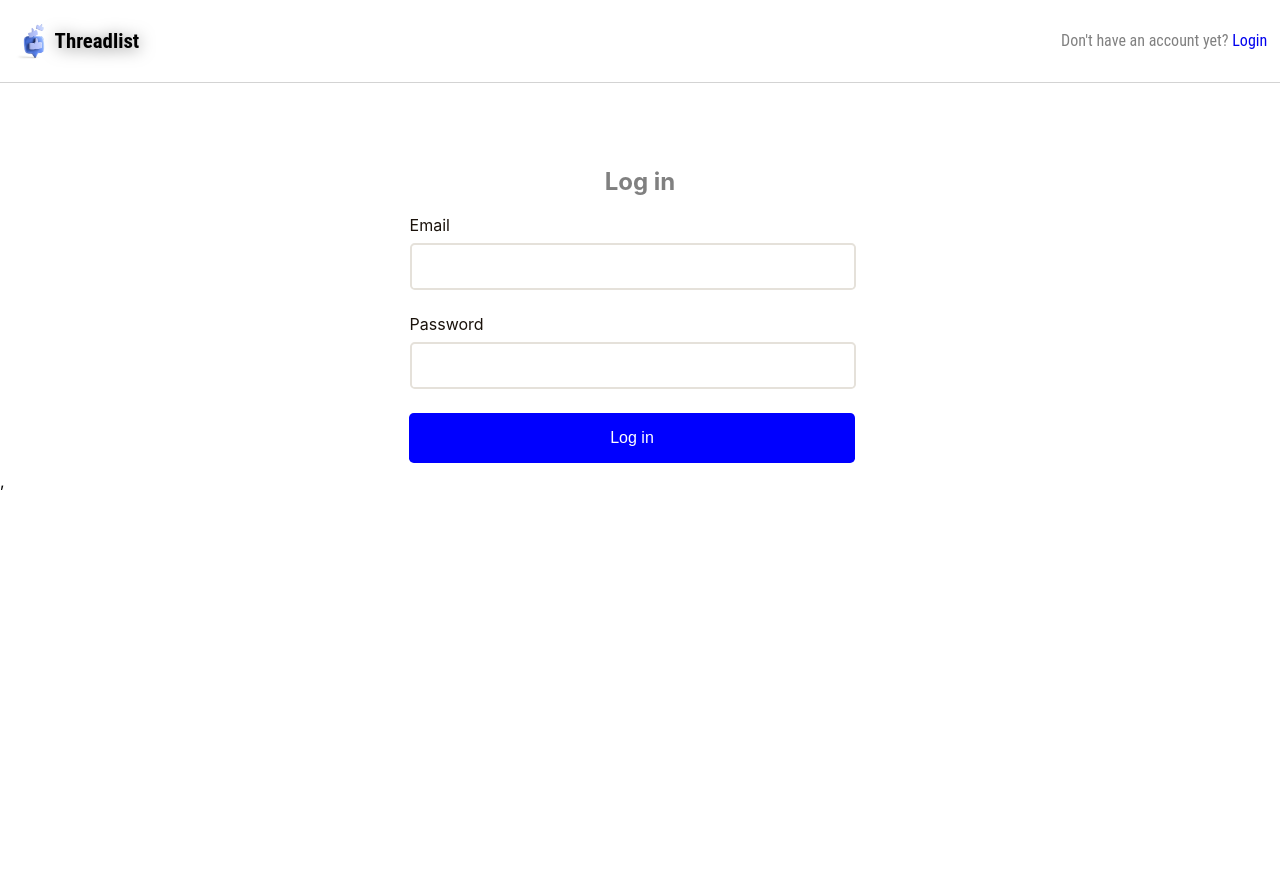
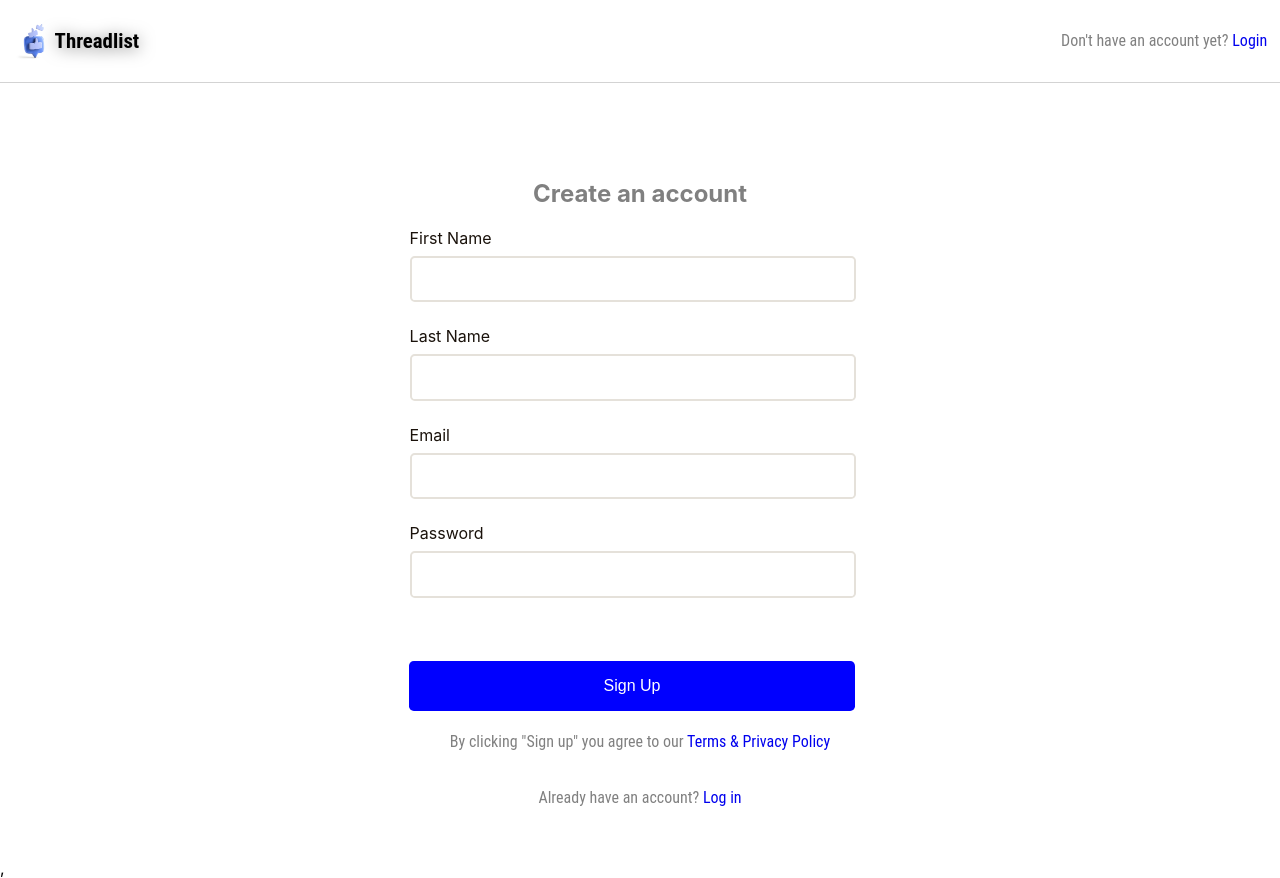
Before and after one commit to jonahunuafe/user-authentication, a React (Create React App) app: page / in a window 1280 px wide. Before the commit the page ends 800 px from the top, so only its background shows below. Built offline with nearby package versions, Linux system fonts and the light colour scheme.

Commit message:
setup useState hook in Signup component

```diff
--- a/src/App.js
+++ b/src/App.js
@@ -23,7 +23,7 @@ function App() {
 
       <div className="App">
         {
-          currentForm === "login" ?   <Login /> : <Signup />
+          currentForm !== "login" ?   <Login /> : <Signup />
         }
       </div>
     </>
--- a/src/components/Input.js
+++ b/src/components/Input.js
@@ -1,10 +1,10 @@
 import classes from "./Input.module.css";
 
-export default function Input({ label, id, error, onChange }) {
+export default function Input({ label, id, error, onChange, ...props }) {
     return (
         <div className={classes.inputContainer}>
             <label htmlFor={id} id={classes.label}>{label}</label>
-            <input id={id} onChange={onChange} required />
+            <input id={id} onChange={onChange} {...props} required />
             {error}
         </div>
     );
--- a/src/components/NavList.js
+++ b/src/components/NavList.js
@@ -1,11 +1,11 @@
-// import { Link } from "react-router-dom";
+import { Link } from "react-router-dom";
 import classes from "./NavList.module.css";
 
 function NavList({ text, link, linkText, onClick }) {
     return (
         <>
             <p>
-                {/* {text}<Link to={link} className={classes.link} onClick={() => onClick()}> {linkText}</Link> */}
+                {text}<Link to={link} className={classes.link} onClick={() => onClick()}> {linkText}</Link>
             </p>
         </>
     );
--- a/src/pages/Login.js
+++ b/src/pages/Login.js
@@ -1,5 +1,5 @@
 import React, { useState } from "react";
-// import { Link } from "react-router-dom";
+import { Link } from "react-router-dom";
 
 import Input from "../components/Input";
 import MainNavigation from "../components/MainNavigation";
@@ -11,7 +11,6 @@ function Login() {
     function handleSubmit(event) {
         event.preventDefault();
         console.log(email, password);
-
     }
 
     return (
@@ -23,9 +22,9 @@ function Login() {
                     <Input label="Email" id="email" type="email" value={email} onChange={(e) => setEmail(e.target.value)}   />
                     <Input label="Password" id="passord" type="password" value={password} onChange={(e) => setPassword(e.target.value)} />
                     <button className="loginBtn">Log in</button>
-                    {/* <p><Link to="/login/passwordreset">Forgot your password?</Link></p> */}
+                    <p><Link to="/login/passwordreset">Forgot your password?</Link></p>
                 </form>
-                {/* <p>Don't have an account yet? <Link to="/">Sign up</Link></p> */}
+                <button>Don't have an account yet? Sign up</button>
             </div>
         </>
     );
--- a/src/pages/Signup.js
+++ b/src/pages/Signup.js
@@ -1,12 +1,20 @@
-// import { Link } from "react-router-dom";
+import React, { useState } from "react";
+import { Link } from "react-router-dom";
 
 import Input from "../components/Input";
 import MainNavigation from "../components/MainNavigation";
 
 function Signup() {
+    const [firstName, setFirstName] = useState("");
+    const [lastName, setLastName] = useState("");
+    const [email, setEmail] = useState("");
+    const [password, setPassword] = useState("");
+
 
     function handleSubmit(event) {
         event.preventDefault();
+
+        console.log(firstName, lastName, email, password);
 
     }
 
@@ -17,10 +25,10 @@ function Signup() {
                 <form onSubmit={handleSubmit}>
                     <div>
                         <h2 className="signup-h2">Create an account</h2>
-                        <Input label="First Name" id="first-name" type="text" />
-                        <Input label="Last Name" id="last-name" type="text" />
-                        <Input label="Email" id="email" type="email" />
-                        <Input label="Password" id="password" type="password" />
+                        <Input label="First Name" id="first-name" type="text" value={firstName} onChange={(e) => setFirstName(e.target.value)} />
+                        <Input label="Last Name" id="last-name" type="text" value={lastName} onChange={(e) => setLastName(e.target.value)}/>
+                        <Input label="Email" id="email" type="email" value={email}  onChange={(e) => setEmail(e.target.value)}/>
+                        <Input label="Password" id="password" type="password" value={password} onChange={(e) => setPassword(e.target.value)}/>
                         <button className="signUpBtn">Sign Up</button>
                     </div>
                 </form>
@@ -28,7 +36,7 @@ function Signup() {
                 <div>
                     <p>By clicking "Sign up" you agree to our <a href="http://">Terms & Privacy Policy</a></p>
                     <p className="signUpLogin">
-                        {/* Already have an account? <Link to="/login">Log in</Link> */}
+                        Already have an account? <Link to="/login">Log in</Link>
                     </p>
                 </div>
             </div>
```
